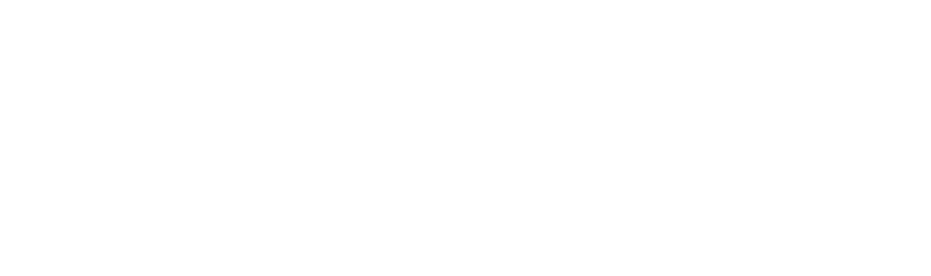
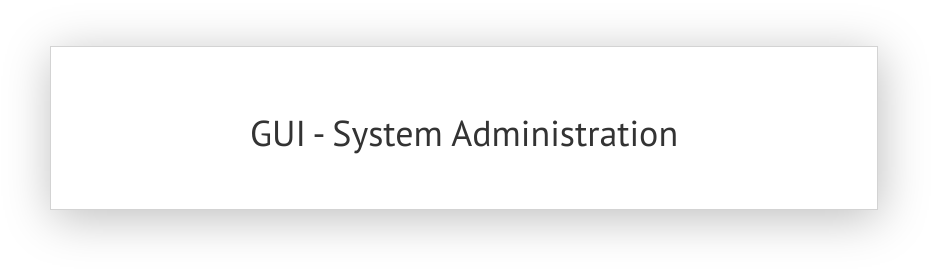
Before and after one commit to shashihack/GUI-SAM, a plain HTML site: page index.html in a window 1280 px wide. Shown: the whole page, without its empty margins (176-1107 px from the left). Drawn offline with nearby package versions, Linux system fonts and the light colour scheme.

Commit message:
GUI Iniate

```diff
--- a/index.html
+++ b/index.html
@@ -2,8 +2,26 @@
 <html>
 <head>
 	<title>GUI Application - System Administration</title>
+	<link rel="stylesheet" href="https://maxcdn.bootstrapcdn.com/bootstrap/3.3.7/css/bootstrap.min.css" integrity="sha384-BVYiiSIFeK1dGmJRAkycuHAHRg32OmUcww7on3RYdg4Va+PmSTsz/K68vbdEjh4u" crossorigin="anonymous">
+
+	<!-- Optional theme -->
+	<link rel="stylesheet" href="https://maxcdn.bootstrapcdn.com/bootstrap/3.3.7/css/bootstrap-theme.min.css" integrity="sha384-rHyoN1iRsVXV4nD0JutlnGaslCJuC7uwjduW9SVrLvRYooPp2bWYgmgJQIXwl/Sp" crossorigin="anonymous">
+
+	<!-- Latest compiled and minified JavaScript -->
+	<script src="https://maxcdn.bootstrapcdn.com/bootstrap/3.3.7/js/bootstrap.min.js" integrity="sha384-Tc5IQib027qvyjSMfHjOMaLkfuWVxZxUPnCJA7l2mCWNIpG9mGCD8wGNIcPD7Txa" crossorigin="anonymous"></script>
+	<link href="https://fonts.googleapis.com/css?family=PT+Sans" rel="stylesheet">
+
+	<link rel="stylesheet" type="text/css" href="style.css">
 </head>
 <body>
-
+	<div class="main-body">
+		<div class="container">
+			<div class="col-md-10 col-md-offset-1  col-xs-10  col-xs-offset-1">
+				<div class="gui-box">
+					<h1 class="text-center">GUI - System Administration</h1>
+				</div>
+			</div>
+		</div>
+	</div>
 </body>
 </html>
--- /dev/null
+++ b/style.css
@@ -0,0 +1,10 @@
+body{
+	font-family: 'PT Sans', sans-serif;
+}
+
+.gui-box{
+	margin: 5%;
+	padding: 5%;
+	box-shadow: 2px 8px 45px rgb(0,0,0,0.26);
+	border: 0.5px solid lightgray;
+}
```
